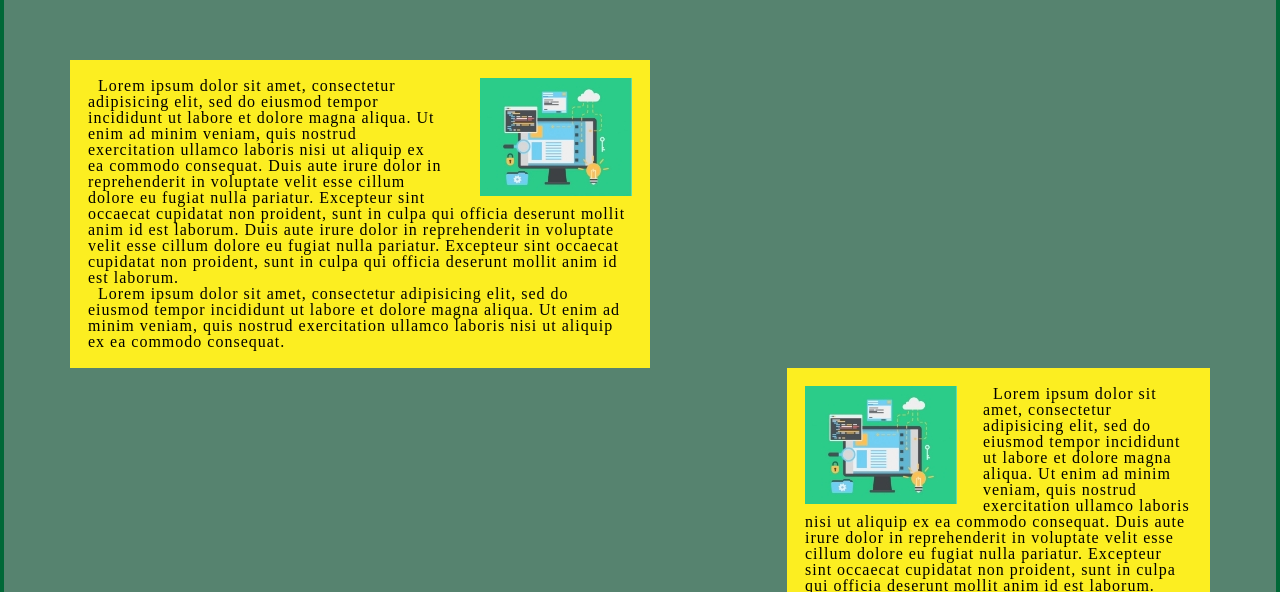
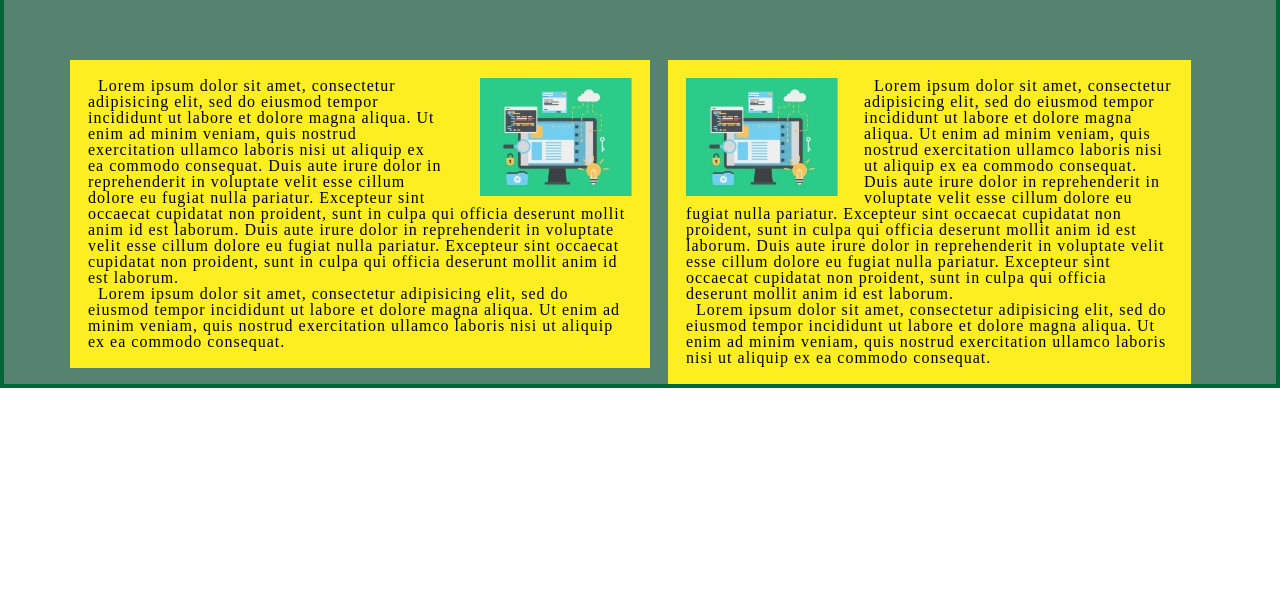
Before and after one commit to tteako/lesson5-float, a plain HTML site: page index.html in a window 1280 px wide. Shown: the part 208-800 px from the top of the page. Drawn offline with Linux system fonts and the light colour scheme.

Commit message:
Update style.css

```diff
--- a/css/style.css
+++ b/css/style.css
@@ -57,14 +57,14 @@
 	letter-spacing: 1px;
 	text-indent: 10px;
 	font-family: 'PT Serif';
+	float: left;
 
 }
 
 .text2 {
-	width: 423px;
+	width: 523px;
 	background-color: #FCEE21;
-	float: right;
-	/*margin-left: 72px;*/
+	float: left;
 	padding: 18px;
 	letter-spacing: 1px;
 	text-indent: 10px;
```
